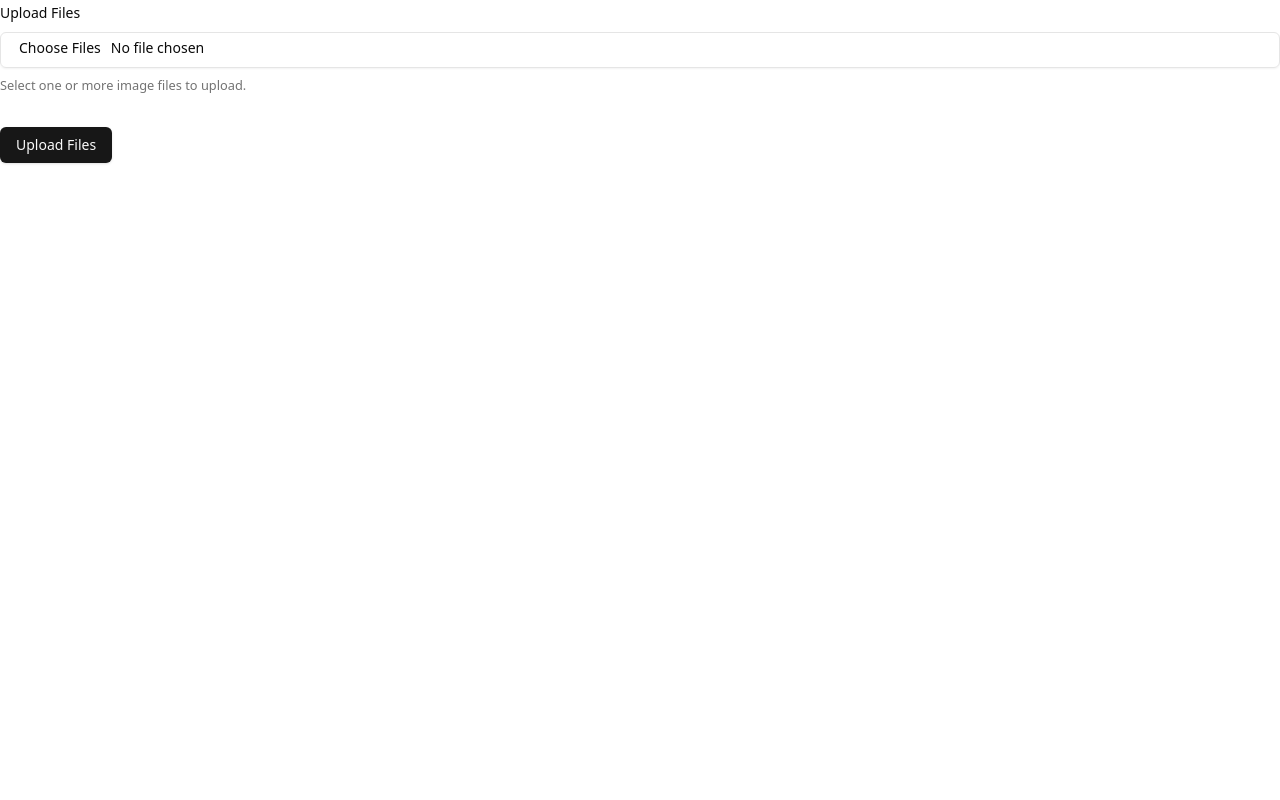
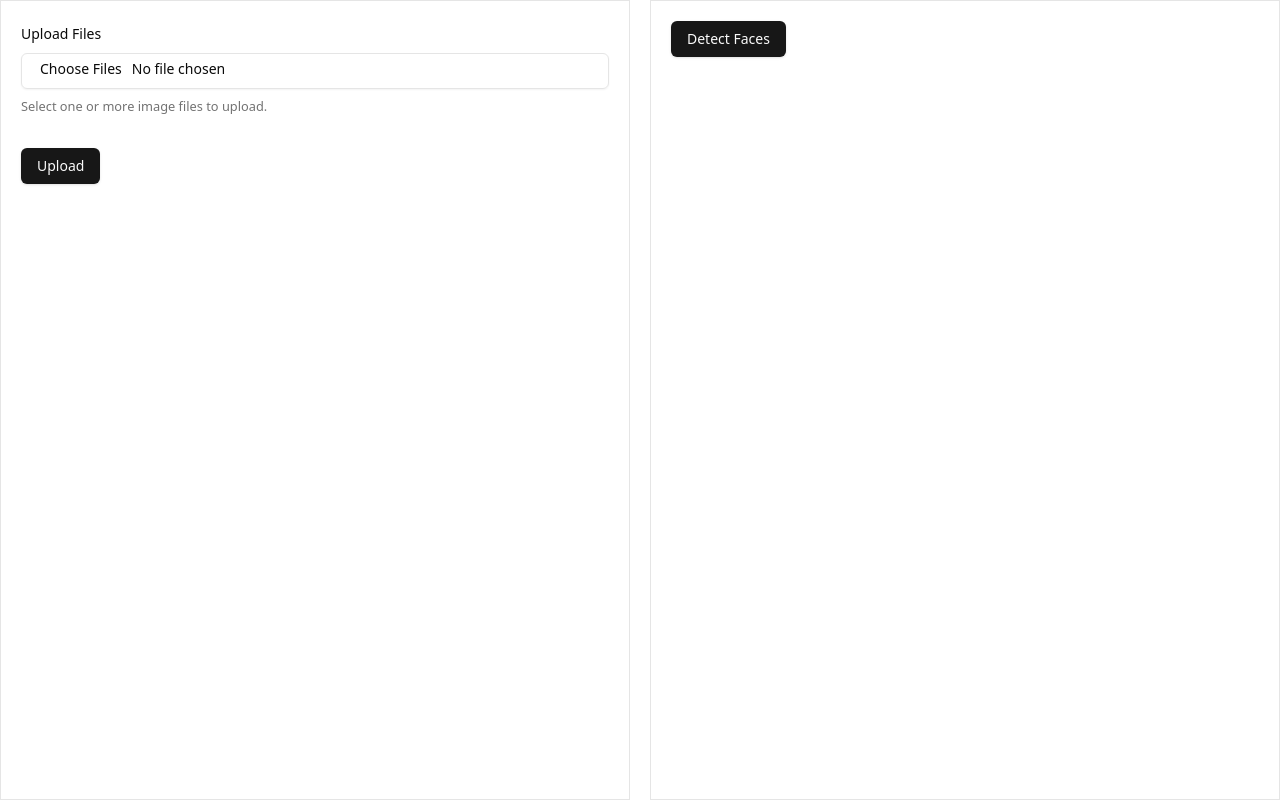
Before and after one commit to Rohan1279/face-sort, a Next.js app: page / in a window 1280 px wide. Built offline with nearby package versions, Linux system fonts and the light colour scheme.

Commit message:
add FaceGallery component and integrate uploading state management in FileUpload

```diff
--- a/src/app/page.tsx
+++ b/src/app/page.tsx
@@ -6,9 +6,12 @@ import * as z from "zod";
 import { zodResolver } from "@hookform/resolvers/zod";
 import { useForm } from "react-hook-form";
 import { formSchema } from "@/lib/formSchema";
+import FaceGallery from "@/components/FaceGallery";
 
 export default function Home() {
   const [files, setFiles] = useState<File[]>([]);
+  const [isUploading, setIsUploading] = useState(false);
+  const [isProcessing, setIsProcessing] = useState(false);
 
   const form = useForm<z.infer<typeof formSchema>>({
     resolver: zodResolver(formSchema),
@@ -31,16 +34,19 @@ export default function Home() {
     newFiles.forEach((file) => dataTransfer.items.add(file));
     form.setValue("images", dataTransfer.files);
   };
-  console.log("form", form.getValues());
 
   return (
-    <div className="container">
+    <div className="container grid grid-cols-2 gap-x-5 mx-auto min-h-screen">
+      <div className="col-span-1 border overflow-y-scroll max-h-screen p-5">
         <FileUpload
           files={files}
           setFiles={setFiles}
           form={form}
           formSchema={formSchema}
           handleFileChange={handleFileChange}
+          isUploading={isUploading}
+          setIsUploading={setIsUploading}
+          isProcessing={isProcessing}
         />
         <ImageGallery
           files={files}
@@ -48,5 +54,13 @@ export default function Home() {
           handleRemoveFile={handleRemoveFile}
         />
       </div>
+      <div className="col-span-1 border p-5">
+        <FaceGallery
+          isUploading={isUploading}
+          isProcessing={isProcessing}
+          setIsProcessing={setIsProcessing}
+        />
+      </div>
+    </div>
   );
 }
--- /dev/null
+++ b/src/components/FaceGallery/index.tsx
@@ -0,0 +1,53 @@
+import React, { useState } from "react";
+import { Button } from "../ui/button";
+import axios from "axios";
+import { useToast } from "@/hooks/use-toast";
+
+interface FaceGalleryProps {
+  isUploading: boolean;
+  isProcessing: boolean;
+  setIsProcessing: (isProcessing: boolean) => void;
+}
+
+const FaceGallery: React.FC<FaceGalleryProps> = ({
+  isUploading,
+  isProcessing,
+  setIsProcessing,
+}) => {
+  const [faces, setFaces] = useState([]);
+  const { toast } = useToast();
+
+  const handleFaceDetect = async () => {
+    setIsProcessing(true);
+    try {
+      const response = await axios.get("http://127.0.0.1:7000/detect-faces");
+      console.log("response", response);
+      setIsProcessing(false);
+
+      toast({
+        description: response.data.message,
+      });
+    } catch (error) {
+      setIsProcessing(false);
+
+      console.error("error", error);
+      //   toast({
+      //     description: error.message,
+      //   });
+    }
+  };
+  return (
+    <div>
+      <Button
+        onClick={handleFaceDetect}
+        type="button"
+        disabled={isUploading || isProcessing}
+      >
+        {isProcessing && "Processing Images..."}
+        {!isUploading && !isProcessing && "Detect Faces"}
+      </Button>
+    </div>
+  );
+};
+
+export default FaceGallery;
--- a/src/components/FileUpload/index.tsx
+++ b/src/components/FileUpload/index.tsx
@@ -25,6 +25,9 @@ interface FileUploadProps {
   formSchema: z.ZodObject<any, any>;
   form: UseFormReturn<z.infer<typeof formSchema>>;
   handleFileChange: (event: React.ChangeEvent<HTMLInputElement>) => void;
+  isUploading: boolean;
+  setIsUploading: (isUploading: boolean) => void;
+  isProcessing: boolean;
 }
 
 const FileUpload: React.FC<FileUploadProps> = ({
@@ -33,11 +36,13 @@ const FileUpload: React.FC<FileUploadProps> = ({
   form,
   formSchema,
   handleFileChange,
+  isUploading,
+  setIsUploading,
+  isProcessing,
 }) => {
   const { toast } = useToast();
 
   const [uploadProgress, setUploadProgress] = useState<number>(0);
-  const [isUploading, setIsUploading] = useState(false);
 
   const handleDrop = (event: React.DragEvent<HTMLInputElement>) => {
     event.preventDefault();
@@ -118,7 +123,7 @@ const FileUpload: React.FC<FileUploadProps> = ({
                     type="file"
                     multiple
                     accept="image/*"
-                    disabled={isUploading}
+                    disabled={isUploading || isProcessing}
                     onChange={(e) => {
                       field.onChange(e.target.files);
                       handleFileChange(e);
@@ -144,8 +149,10 @@ const FileUpload: React.FC<FileUploadProps> = ({
               </p>
             </div>
           )}
-          <Button type="submit" disabled={isUploading}>
-            {isUploading ? "Uploading..." : "Upload Files"}
+          <Button type="submit" disabled={isUploading || isProcessing}>
+            {isUploading && "Uploading..."}
+            {isProcessing && "Processing Images..."}
+            {!isUploading && !isProcessing && "Upload"}
           </Button>
         </form>
       </Form>
```
Lines whose indentation alone changed are shown as unchanged.
